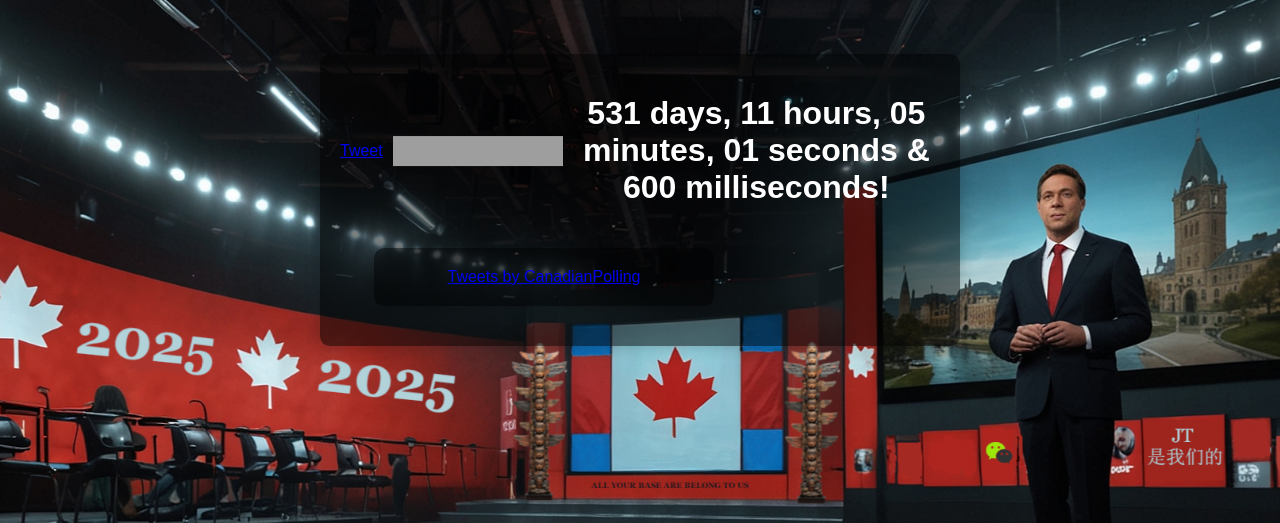
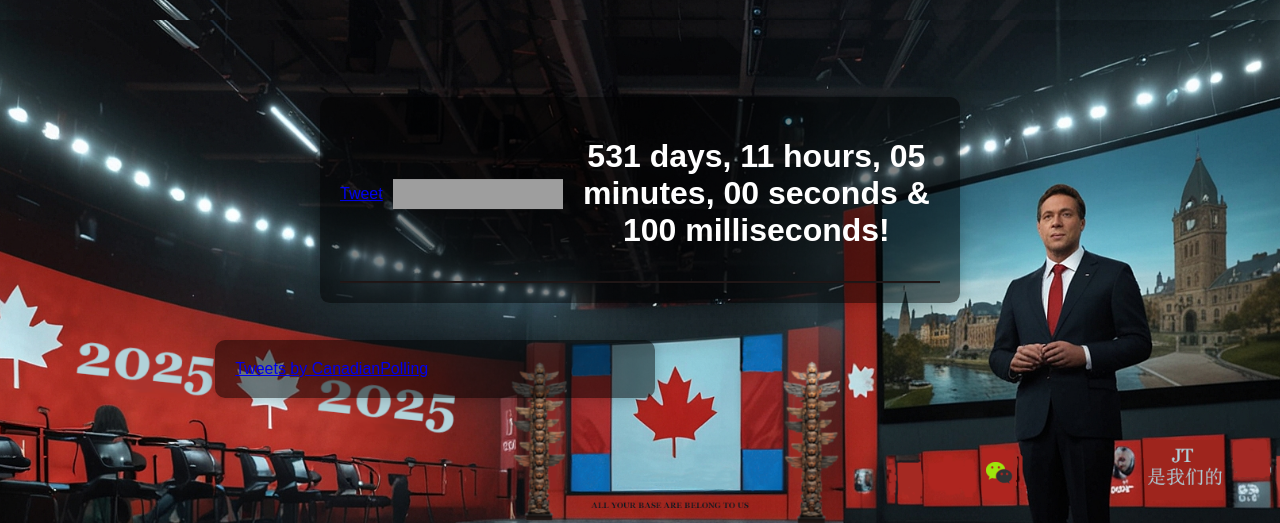
Before and after one commit to coldcanuk/ElectionClock, a Flask app: page / in a window 1280 px wide. Shown: the top 523 px of the page. Run offline with Flask 3, Linux system fonts and the light colour scheme; parts of the project's set-up code (start-up, migrations or seed data) failed here and were passed over; some libraries are stand-ins or nearby versions; grey boxes are pictures that could not be loaded.

Commit message:
Brought the fuse container back cause yoinking it broke stuff

```diff
--- a/templates/countdown.html
+++ b/templates/countdown.html
@@ -17,11 +17,11 @@
             <script async src="https://platform.twitter.com/widgets.js" charset="utf-8"></script>
             <h1 id="time" style="margin-left: 10px;"></h1>
         </div>
-        <!-- The fuse container was here-->
-        <!--- <div id="fuse-container" style="width: 100%; height: 20px; background: black; position: relative;">
+        <!-- The fuse container -->
+        <div id="fuse-container" style="width: 100%; height: 2px; background: black; position: relative;">
             <div id="fuse" style="height: 100%; background: rgb(32, 23, 23); width: 100%;"></div>
         </div>
-    </div> --->
+    </div>
 
     <!-- Twitter timeline feed container -->
     <div class="twitter-feed-container">
```
